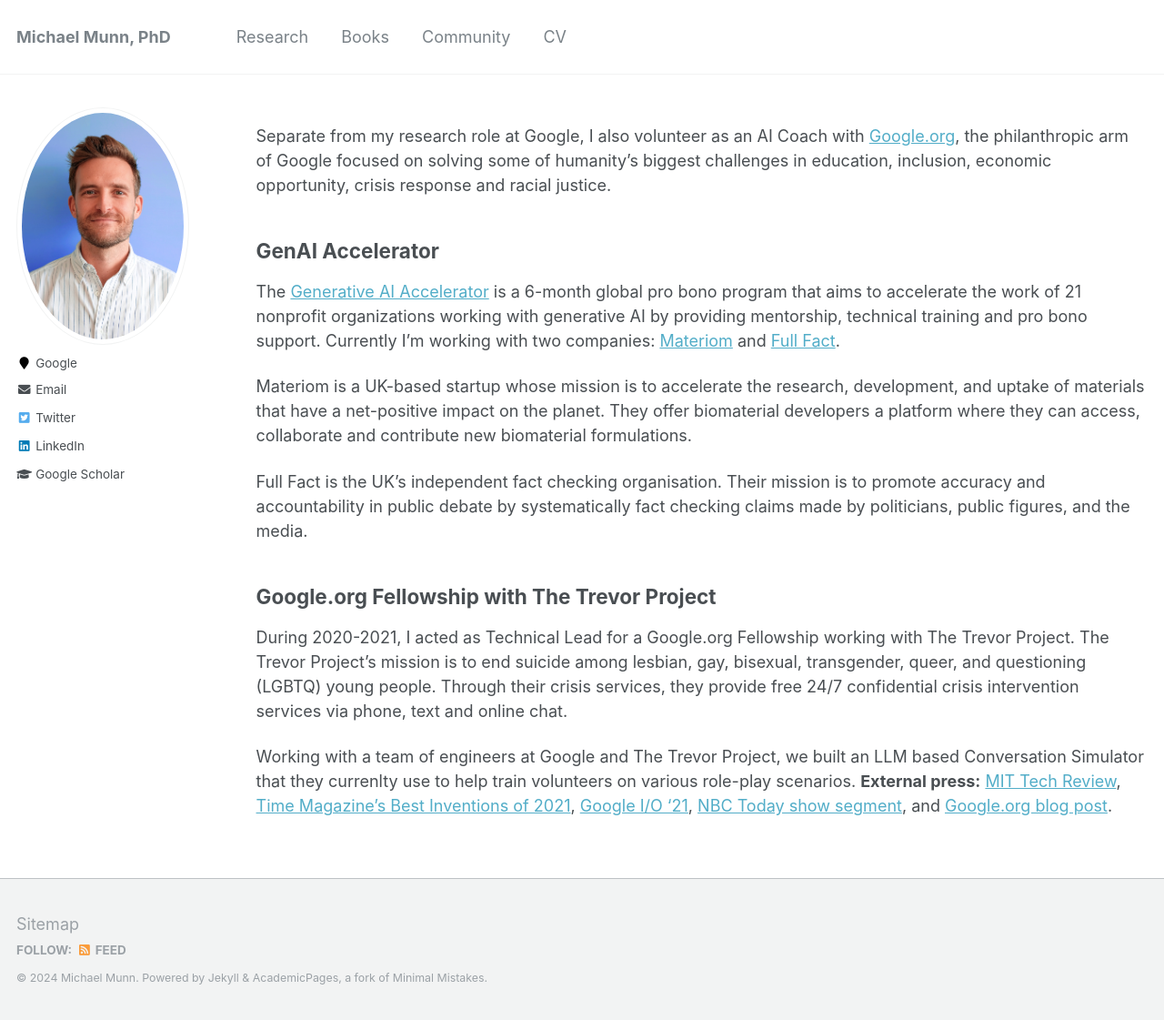
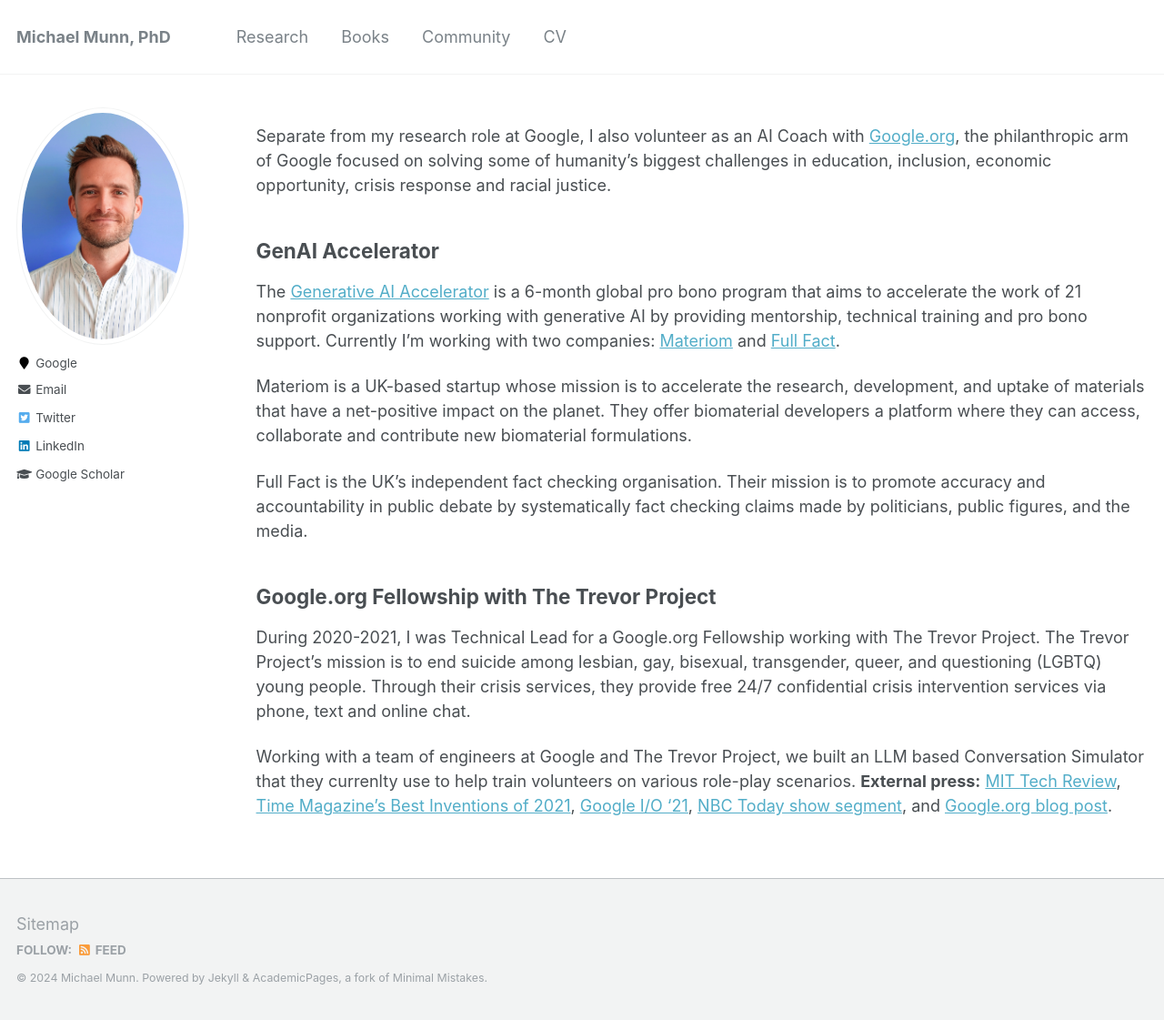
Before and after one commit to munnm/munnm.github.io, a Jekyll site: the page built from _pages/community.md, in a window 1280 px wide and 1121 px high. Shown: the whole window at 91% size. Built offline with Jekyll 4.4.1, drawn with Linux system fonts in a browser that asks for light colours.

Commit message:
minor typo

```diff
--- a/_pages/community.md
+++ b/_pages/community.md
@@ -17,6 +17,6 @@ Full Fact is the UK's independent fact checking organisation. Their mission is t
 
 ## Google.org Fellowship with The Trevor Project
 
-During 2020-2021, I acted as Technical Lead for a Google.org Fellowship working with The Trevor Project. The Trevor Project's mission is to end suicide among lesbian, gay, bisexual, transgender, queer, and questioning (LGBTQ) young people. Through their crisis services, they provide free 24/7 confidential crisis intervention services via phone, text and online chat.
+During 2020-2021, I was Technical Lead for a Google.org Fellowship working with The Trevor Project. The Trevor Project's mission is to end suicide among lesbian, gay, bisexual, transgender, queer, and questioning (LGBTQ) young people. Through their crisis services, they provide free 24/7 confidential crisis intervention services via phone, text and online chat.
 
 Working with a team of engineers at Google and The Trevor Project, we built an LLM based Conversation Simulator that they currenlty use to help train volunteers on various role-play scenarios. **External press:** [MIT Tech Review](https://www.technologyreview.com/2021/02/26/1020010/trevor-project-ai-suicide-hotline-training), [Time Magazine's Best Inventions of 2021](https://time.com/collection/best-inventions-2021/6113112/crisis-contact-simulator/), [Google I/O ‘21](https://www.youtube.com/watch?v=qKkjCQlS1g4&t=1545s), [NBC Today show segment](https://www.today.com/video/how-the-trevor-project-uses-technology-to-help-save-lives-92848709676), and [Google.org blog post](https://blog.google/outreach-initiatives/google-org/trevor-project/).
```
